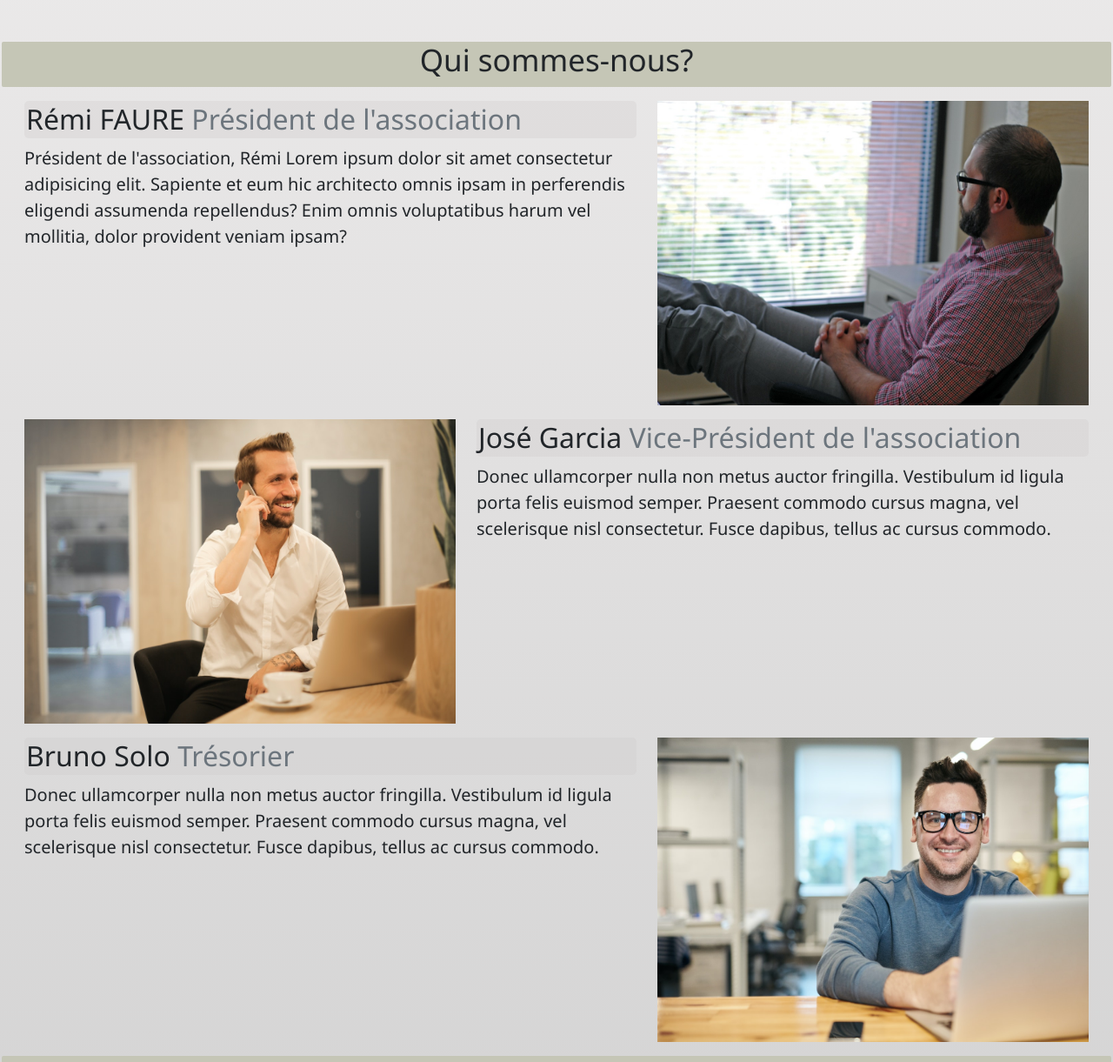
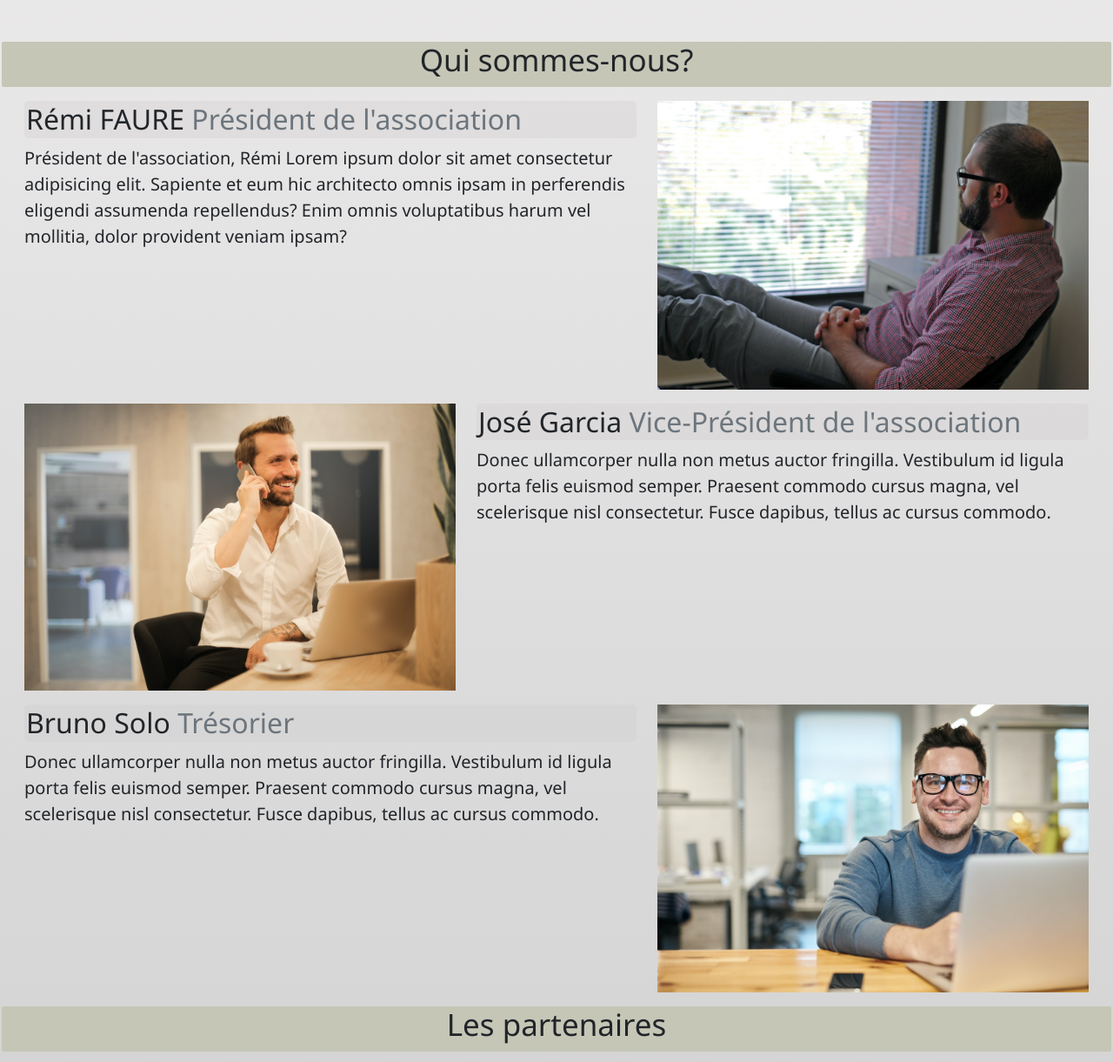
Before and after one commit to rf33350/AFcoutellerie, a plain HTML site: page index.html in a window 1280 px wide. Shown: the part 870-2091 px from the top of the page at 87% size. Drawn offline with nearby package versions, Linux system fonts and the light colour scheme.

Commit message:
fix featurette-img stretching

```diff
--- a/assets/css/style.css
+++ b/assets/css/style.css
@@ -101,6 +101,8 @@ h3 {
 
 .featurette-image {
     background-size: cover;
+    width: 500px;
+    height: auto;
 }
 
 .card {
--- a/index.html
+++ b/index.html
@@ -72,7 +72,7 @@
       <p class="lead">Président de l'association, Rémi Lorem ipsum dolor sit amet consectetur adipisicing elit. Sapiente et eum hic architecto omnis ipsam in perferendis eligendi assumenda repellendus? Enim omnis voluptatibus harum vel mollitia, dolor provident veniam ipsam? </p>
     </div>
     <div class="col-md-5">
-      <img class="featurette-image img-fluid mx-auto" alt="photo du président" style="width: 500px; height: 350px;" src="/assets/img/ceo.jpg">
+      <img class="featurette-image img-fluid mx-auto" alt="photo du président" src="/assets/img/ceo.jpg">
     </div>
   </div>
   <div class="row m-lg-3 featurette">
@@ -81,7 +81,7 @@
       <p class="lead">Donec ullamcorper nulla non metus auctor fringilla. Vestibulum id ligula porta felis euismod semper. Praesent commodo cursus magna, vel scelerisque nisl consectetur. Fusce dapibus, tellus ac cursus commodo.</p>
     </div>
     <div class="col-md-5 order-md-1">
-      <img class="featurette-image img-fluid mx-auto" alt="photo du vice-président" style="width: 500px; height: 350px;" src="/assets/img/vice-president.jpg">
+      <img class="featurette-image img-fluid mx-auto" alt="photo du vice-président" src="/assets/img/vice-president.jpg">
     </div>
   </div>
   <div class="row m-lg-3 featurette">
@@ -90,7 +90,7 @@
       <p class="lead">Donec ullamcorper nulla non metus auctor fringilla. Vestibulum id ligula porta felis euismod semper. Praesent commodo cursus magna, vel scelerisque nisl consectetur. Fusce dapibus, tellus ac cursus commodo.</p>
     </div>
     <div class="col-md-5">
-      <img class="featurette-image img-fluid mx-auto" alt="photo du trésorier" style="width: 500px; height: 350px;" src="/assets/img/trésorier.jpg">
+      <img class="featurette-image img-fluid mx-auto" alt="photo du trésorier" src="/assets/img/trésorier.jpg">
     </div>
   </div>
 
```
